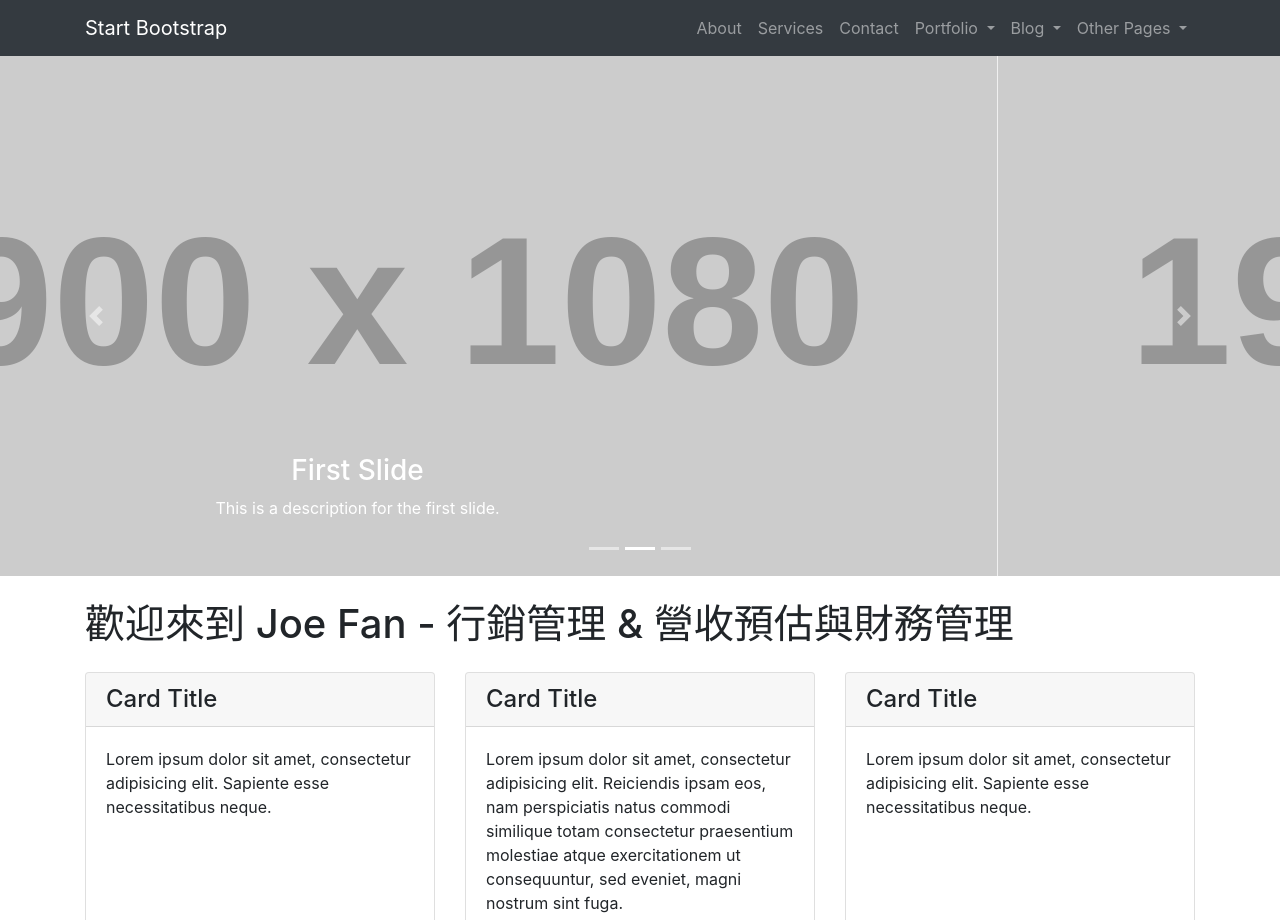
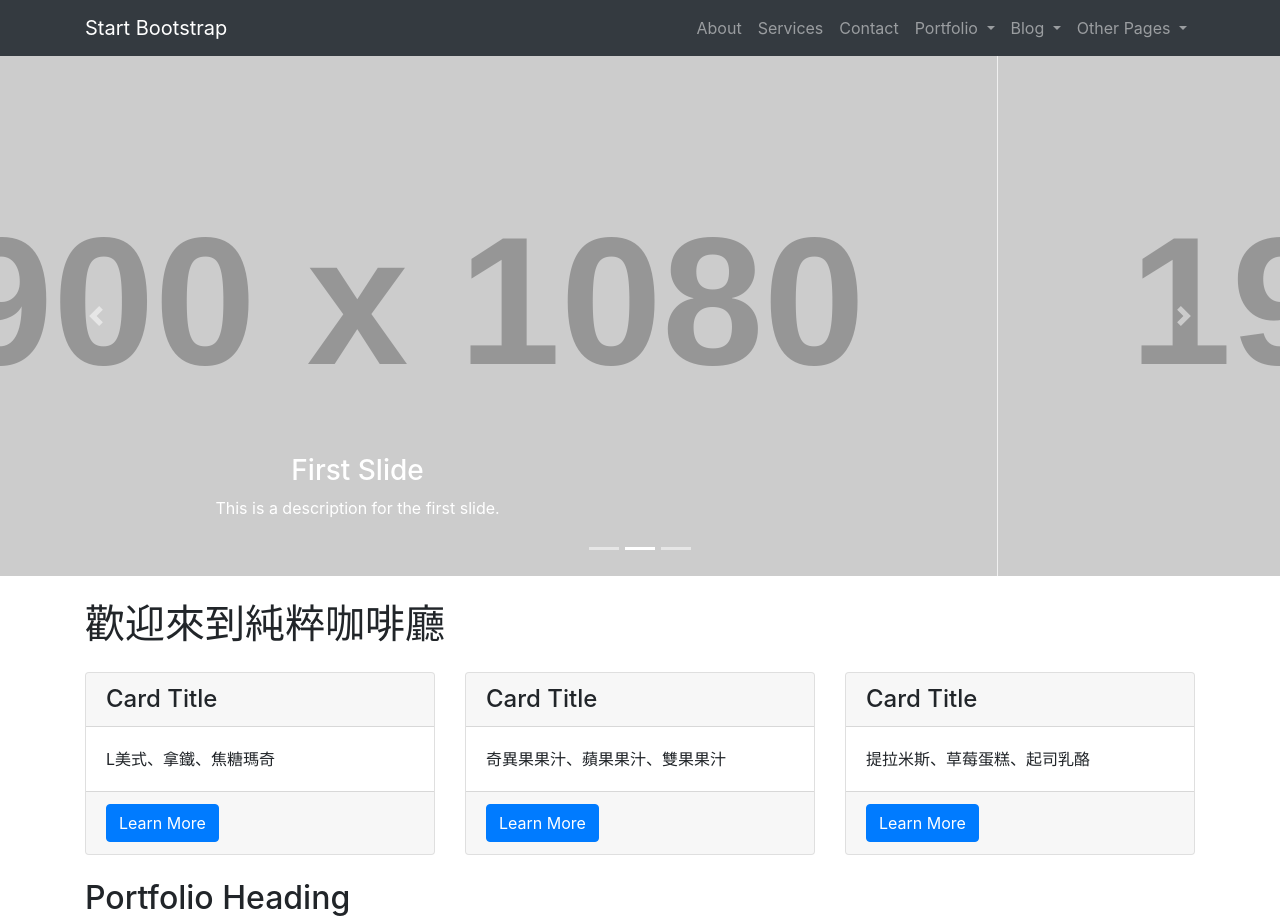
Before and after one commit to xuiteblog/test, a website: page index.html in a window 1280 px wide. Shown: the top 920 px of the page. Drawn offline with Linux system fonts and the light colour scheme; placeholder pictures from the web are drawn by us.

Commit message:
更改內容

```diff
--- a/index.html
+++ b/index.html
@@ -121,7 +121,7 @@
     <!-- Page Content -->
     <div class="container">
 
-      <h1 class="my-4">歡迎來到 Joe Fan - 行銷管理 & 營收預估與財務管理</h1>
+      <h1 class="my-4">歡迎來到純粹咖啡廳</h1>
 
       <!-- Marketing Icons Section -->
       <div class="row">
@@ -129,7 +129,7 @@
           <div class="card h-100">
             <h4 class="card-header">Card Title</h4>
             <div class="card-body">
-              <p class="card-text">Lorem ipsum dolor sit amet, consectetur adipisicing elit. Sapiente esse necessitatibus neque.</p>
+              <p class="card-text">L美式、拿鐵、焦糖瑪奇</p>
             </div>
             <div class="card-footer">
               <a href="#" class="btn btn-primary">Learn More</a>
@@ -140,7 +140,7 @@
           <div class="card h-100">
             <h4 class="card-header">Card Title</h4>
             <div class="card-body">
-              <p class="card-text">Lorem ipsum dolor sit amet, consectetur adipisicing elit. Reiciendis ipsam eos, nam perspiciatis natus commodi similique totam consectetur praesentium molestiae atque exercitationem ut consequuntur, sed eveniet, magni nostrum sint fuga.</p>
+              <p class="card-text">奇異果果汁、蘋果果汁、雙果果汁</p>
             </div>
             <div class="card-footer">
               <a href="#" class="btn btn-primary">Learn More</a>
@@ -151,7 +151,7 @@
           <div class="card h-100">
             <h4 class="card-header">Card Title</h4>
             <div class="card-body">
-              <p class="card-text">Lorem ipsum dolor sit amet, consectetur adipisicing elit. Sapiente esse necessitatibus neque.</p>
+              <p class="card-text">提拉米斯、草莓蛋糕、起司乳酪</p>
             </div>
             <div class="card-footer">
               <a href="#" class="btn btn-primary">Learn More</a>
```
